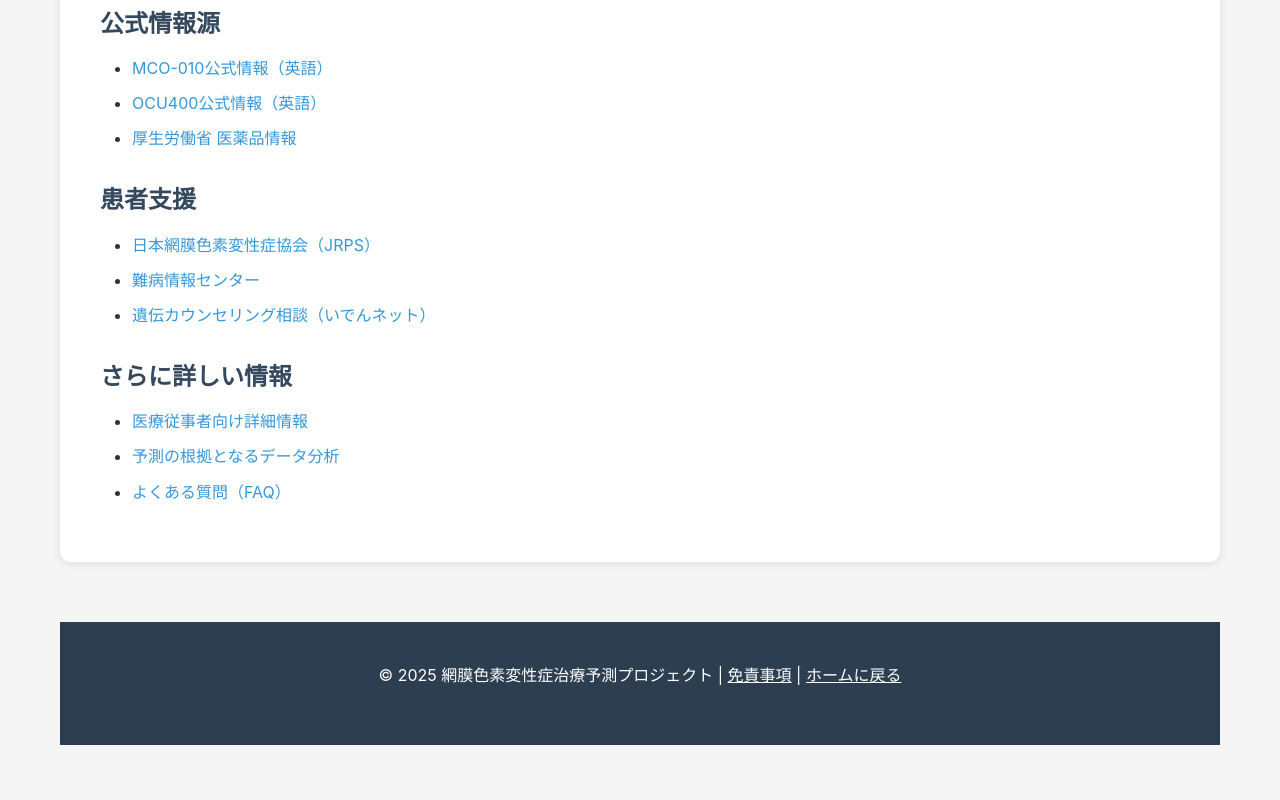
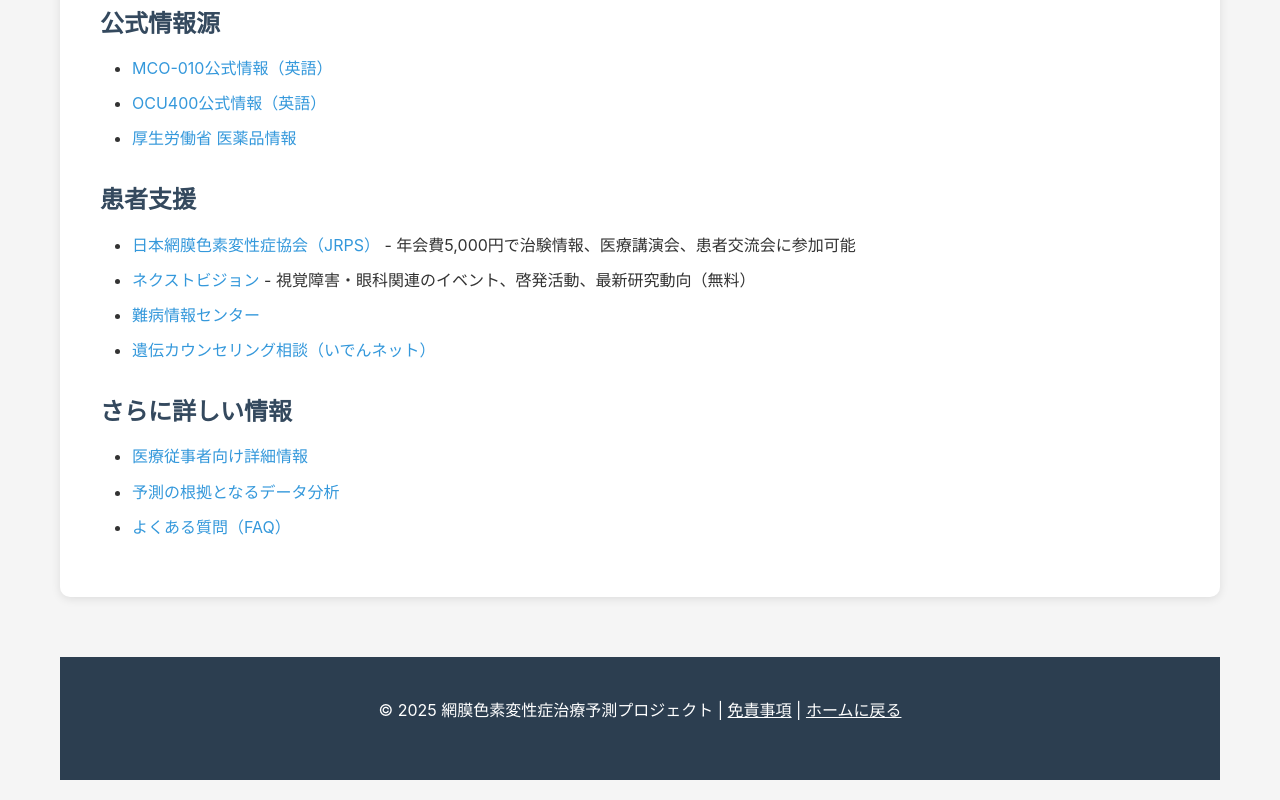
Before and after one commit to oh-yeah-sea-kit2/retina-roadmap, a plain HTML site: page public/patient_guide.html in a window 1280 px wide. Shown: the part 6365-7165 px from the top of the page. Before the commit the page ends 7130 px from the top, so only its background shows below. Drawn offline with Linux system fonts and the light colour scheme.

Commit message:
deploy: 139b6ef03fb12c23a23154918c260628ee828d06

```diff
--- a/public/patient_guide.html
+++ b/public/patient_guide.html
@@ -398,7 +398,8 @@
 
                 <h3>患者支援</h3>
                 <ul>
-                    <li><a href="https://www.jrps.org/" target="_blank">日本網膜色素変性症協会（JRPS）</a></li>
+                    <li><a href="https://www.jrps.org/" target="_blank">日本網膜色素変性症協会（JRPS）</a> - 年会費5,000円で治験情報、医療講演会、患者交流会に参加可能</li>
+                    <li><a href="https://nextvision.or.jp" target="_blank">ネクストビジョン</a> - 視覚障害・眼科関連のイベント、啓発活動、最新研究動向（無料）</li>
                     <li><a href="https://www.nanbyou.or.jp/" target="_blank">難病情報センター</a></li>
                     <li><a href="tel:0120279338">遺伝カウンセリング相談（いでんネット）</a></li>
                 </ul>
```
Also changed, not shown: public/index_old.html (+1 -1 lines), public/images/CDF.png, public/images/waterfall.png, 1 other file.
